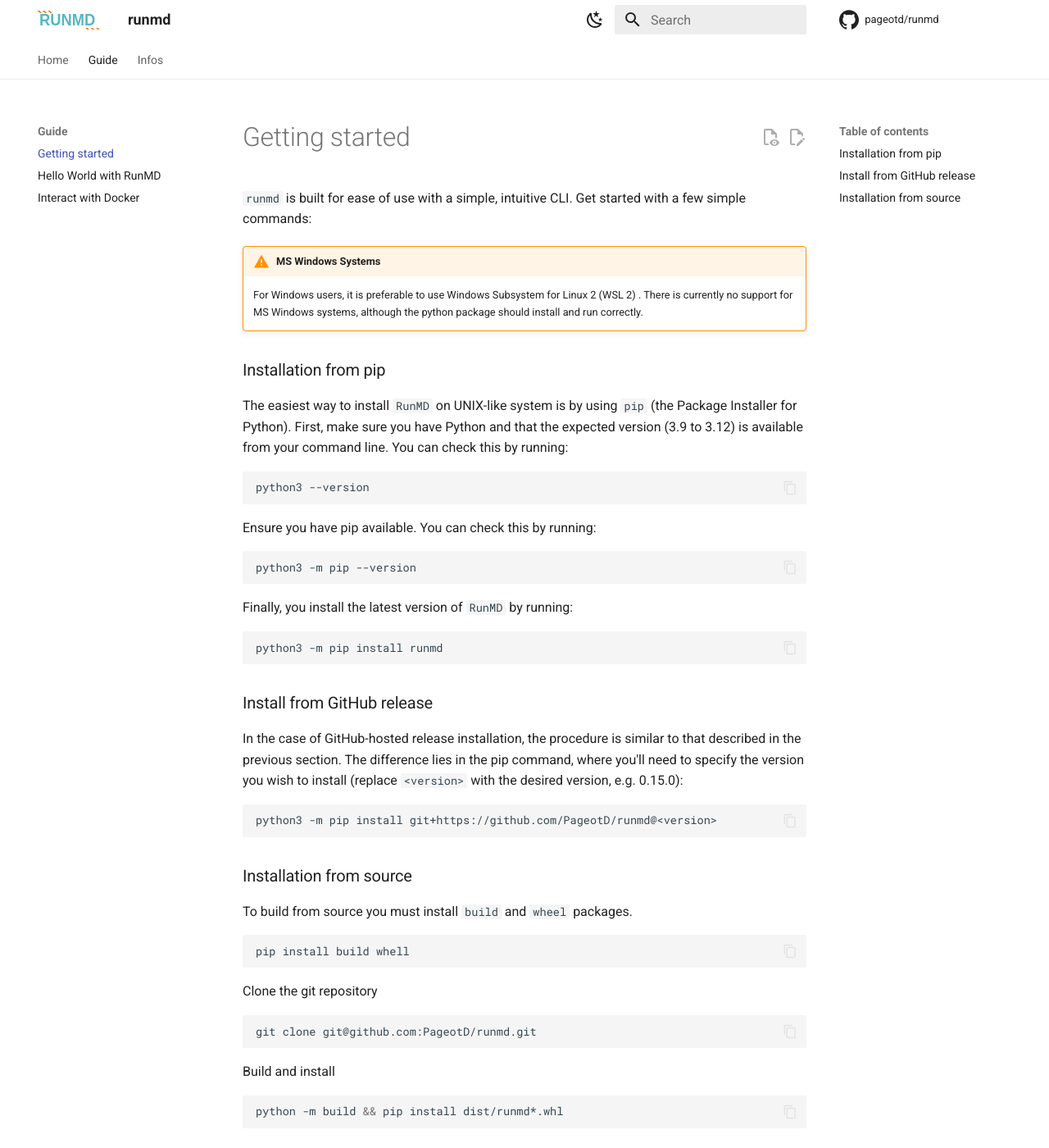
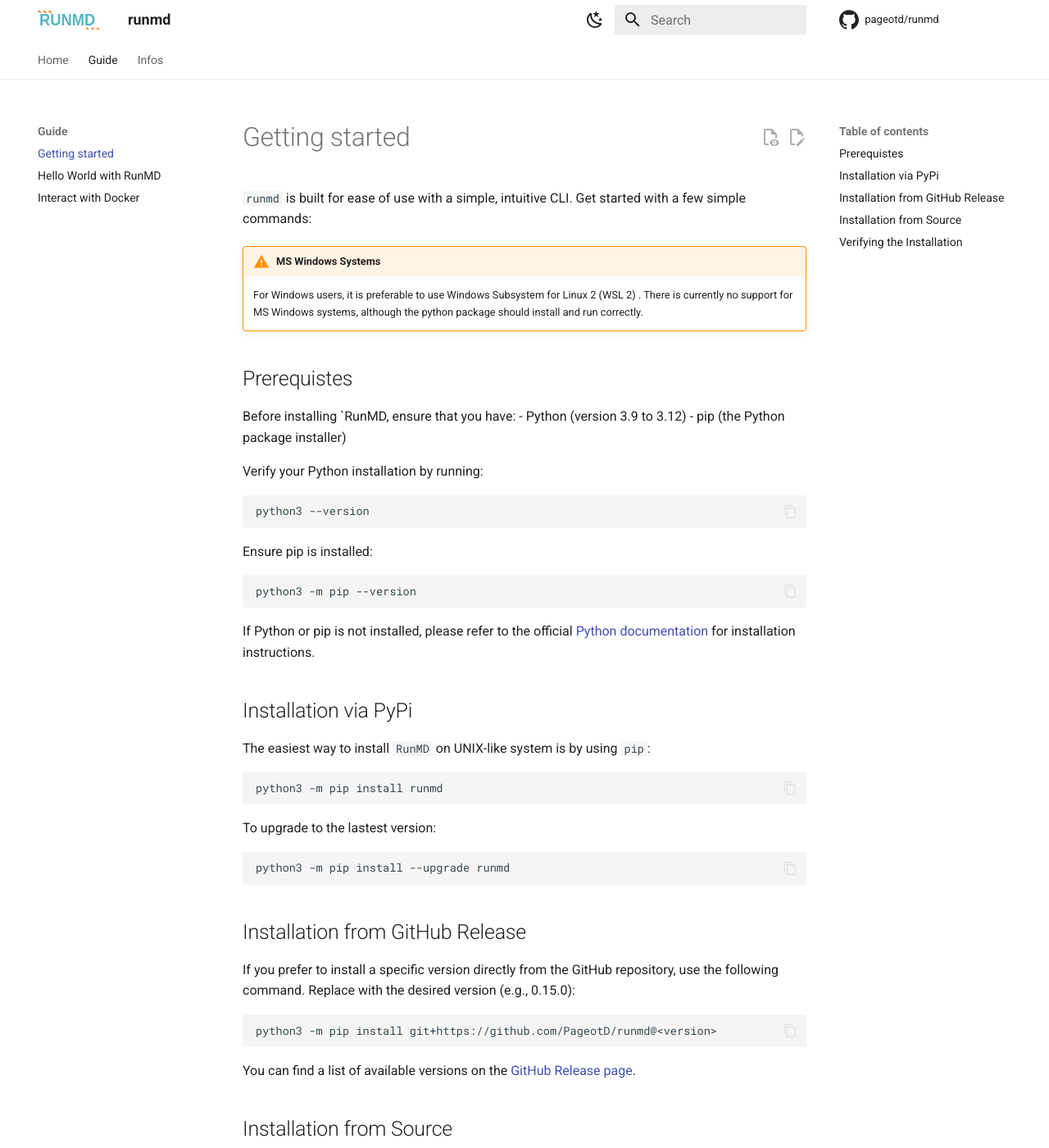
Before and after one commit to PageotD/runmd, an MkDocs documentation site: the page built from docs/guide/getting_started.md, in a window 1280 px wide and 1400 px high. Shown: the whole window at 82% size. Built offline with MkDocs 1.6.1 and Material for MkDocs 9.7.7, drawn with Linux system fonts in a browser that asks for light colours; comment, search, counter and statistics services are not loaded; some of the changed text lies outside the part shown.

Commit message:
docs: improve 'Getting started' page

````diff
--- a/docs/guide/getting_started.md
+++ b/docs/guide/getting_started.md
@@ -3,47 +3,75 @@
 !!! warning "MS Windows Systems"
     For Windows users, it is preferable to use Windows Subsystem for Linux 2 (WSL 2) . There is currently no support for MS Windows systems, although the python package should install and run correctly.
 
-### Installation from pip
+## Prerequistes
 
-The easiest way to install `RunMD` on UNIX-like system is by using `pip` (the Package Installer for Python).
-First, make sure you have Python and that the expected version (3.9 to 3.12) is available from your command line. You can check this by running:
+Before installing `RunMD, ensure that you have:
+- Python (version 3.9 to 3.12)
+- pip (the Python package installer)
 
+Verify your Python installation by running:
 ```bash
 python3 --version
 ```
 
-Ensure you have pip available. You can check this by running:
-
+Ensure pip is installed:
 ```bash
 python3 -m pip --version
 ```
 
-Finally, you install the latest version of `RunMD` by running:
+If Python or pip is not installed, please refer to the official [Python documentation](https://www.python.org/downloads/) for installation instructions.
+
+## Installation via PyPi
+
+The easiest way to install `RunMD` on UNIX-like system is by using `pip`:
 ```bash
 python3 -m pip install runmd
 ```
 
-### Install from GitHub release
+To upgrade to the lastest version:
+```bash
+python3 -m pip install --upgrade runmd
+```
 
-In the case of GitHub-hosted release installation, the procedure is similar to that described in the previous section. The difference lies in the pip command, where you'll need to specify the version you wish to install (replace `<version>` with the desired version, e.g. 0.15.0):
+## Installation from GitHub Release
+
+If you prefer to install a specific version directly from the GitHub repository, use the following command. Replace <version> with the desired version (e.g., 0.15.0):
 
 ```bash
 python3 -m pip install git+https://github.com/PageotD/runmd@<version>
 ```
+You can find a list of available versions on the [GitHub Release page](https://github.com/PageotD/runmd/releases).
 
-### Installation from source
+## Installation from Source
 
-To build from source you must install `build` and `wheel` packages.
+To build and install `RunMD` from the source code, follow these steps:
+
+1. **Install Build Tools**
+
+    Ensure you have the necessary build tools installed:
+    ```bash
+    python3 -m pip install build wheel
+    ```
+
+2. **Clone the Repository**
+
+    Clone the `RunMD` repository from GitHub:
+    ```bash
+    git clone https://github.com/PageotD/runmd.git
+    cd runmd
+    ```
+
+3. **Build and Install**
+
+    Build the package and install it locally:
+    ```bash
+    python3 -m build
+    python3 -m pip install dist/runmd-*.whl
+    ```
+
+## Verifying the Installation
+
+After installation, verify that RunMD is correctly installed by running:
 ```bash
-pip install build whell
+runmd --version
 ```
-
-Clone the git repository
-```bash
-git clone git@github.com:PageotD/runmd.git
-```
-
-Build and install
-```bash
-python -m build && pip install dist/runmd*.whl
-```
````
